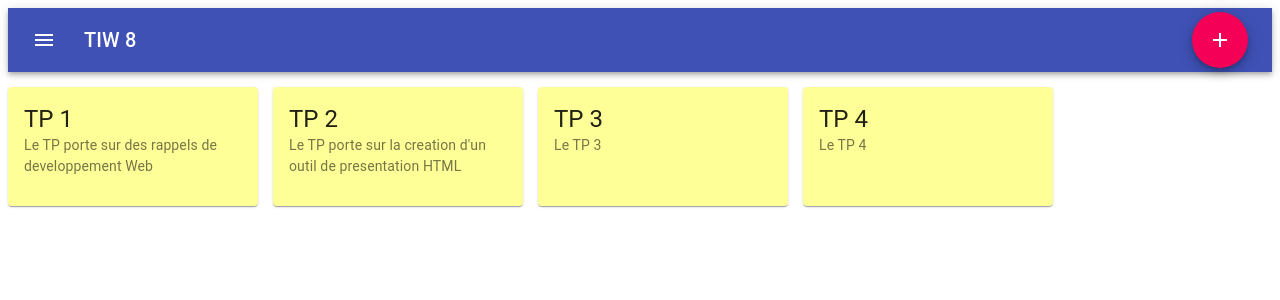
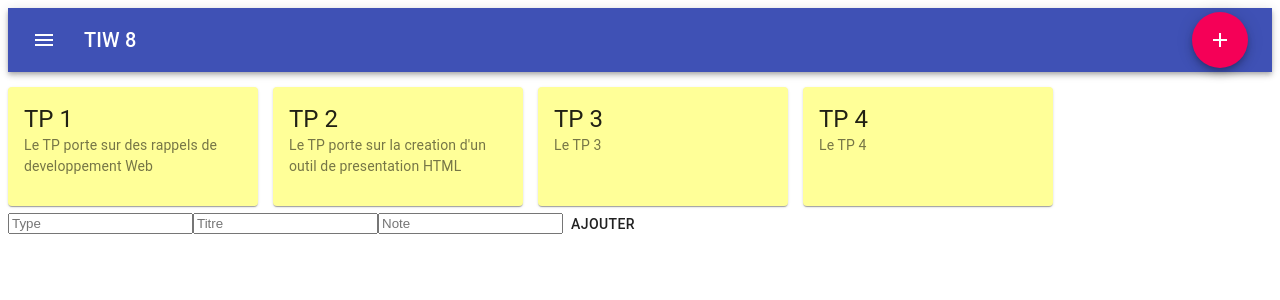
Before and after one commit to NdiagaSarr/TP2_APP_Multisurface, a React app: page / in a window 1280 px wide. Shown: the top 300 px of the page. Built offline with nearby package versions, Linux system fonts and the light colour scheme.

Commit message:
Ajout du formulaire Apptoolbarform testable sur la console

```diff
--- a/package.json
+++ b/package.json
@@ -15,9 +15,11 @@
     "express": "^4.17.1",
     "file-loader": "^6.2.0",
     "material-ui": "^0.20.2",
+    "prop-types": "^15.7.2",
     "react": "^17.0.2",
     "react-bootstrap": "^1.5.2",
     "react-dom": "^17.0.2",
+    "react-hook-form": "^7.5.2",
     "redux": "^4.1.0",
     "webpack": "^5.35.1",
     "webpack-cli": "^4.6.0"
--- a/src/App.jsx
+++ b/src/App.jsx
@@ -2,6 +2,7 @@ import React from 'react';
 import Board from './components/Board';
 import AppToolbar from './components/AppToolbar';
 import store from './store/index';
+import Apptoolbarform from './components/Apptoolbarform';
 
 window.store = store;
 
@@ -61,15 +62,16 @@ function App() {
     <div className="app">
       <div className="board">
         <AppToolbar
-          index={0}
           postits={boards}
         />
         <div className="postits">
           <Board
-            index={0}
             postits={boards}
           />
         </div>
+        <Apptoolbarform
+          postits={boards}
+        />
       </div>
     </div>
   );
--- a/src/components/AppToolbar.jsx
+++ b/src/components/AppToolbar.jsx
@@ -67,7 +67,7 @@ function AppToolbar(boards) {
         >
           {
             postits.map((postit) => (
-              <MenuItem onClick={handleClose}>{postit.title}</MenuItem>
+              <MenuItem onClick={handleClose} key={postit.id}>{postit.title}</MenuItem>
             ))
           }
         </Menu>
--- /dev/null
+++ b/src/components/Apptoolbarform.jsx
@@ -0,0 +1,70 @@
+import { Button } from '@material-ui/core';
+import React, { useState } from 'react';
+
+export default function Apptoolbarform(postit) {
+  const { postits } = postit;
+  const [board, settoolbar] = React.useState(postits);
+  const [type, setType] = useState('');
+  const [title, setTitle] = useState('');
+  const [note, setNote] = useState('');
+
+  const ajoutertoolbar = (types, titles, notes) => {
+    const newtoolbar = [...board, {
+      type: types,
+      id: Math.floor(Math.random() * 10000),
+      title: titles,
+      note: notes,
+      postits: [],
+    }];
+    settoolbar(newtoolbar);
+    console.log(newtoolbar);
+  };
+
+  const soumettre = (e) => {
+    e.preventDefault();
+    if (!type || !title || !note) return;
+    ajoutertoolbar(type, title, note, []);
+    setType('');
+    setTitle('');
+    setNote('');
+  };
+
+  const changetype = (e) => {
+    setType(e.target.value);
+  };
+
+  const changetitle = (e) => {
+    setTitle(e.target.value);
+  };
+
+  const changenote = (e) => {
+    setNote(e.target.value);
+  };
+
+  return (
+    <form className="add-form" onSubmit={soumettre}>
+      <input
+        type="text"
+        placeholder="Type"
+        value={type}
+        name="type"
+        onChange={changetype}
+      />
+      <input
+        type="text"
+        placeholder="Titre"
+        value={title}
+        name="title"
+        onChange={changetitle}
+      />
+      <input
+        type="text"
+        placeholder="Note"
+        value={note}
+        name="note"
+        onChange={changenote}
+      />
+      <Button type="submit" className="add-button">Ajouter</Button>
+    </form>
+  );
+}
--- a/src/components/Board.jsx
+++ b/src/components/Board.jsx
@@ -25,7 +25,7 @@ function Board(boards) {
   const { postits } = boards;
   return (
     postits[0].postits.map((postit) => (
-      <Card className={classes.root}>
+      <Card className={classes.root} key={postit.title}>
         <CardContent>
           <Typography variant="h5" component="h2">
             {postit.title}
--- a/src/index.html
+++ b/src/index.html
@@ -1,5 +1,5 @@
 <!DOCTYPE html>
-<html lang="en">
+<html lang="fr">
 <head>
     <meta charset="UTF-8">
     <meta http-equiv="X-UA-Compatible" content="IE=edge">
```
Also changed, not shown: 1 other file (tests, documents, lock files or other folders).
